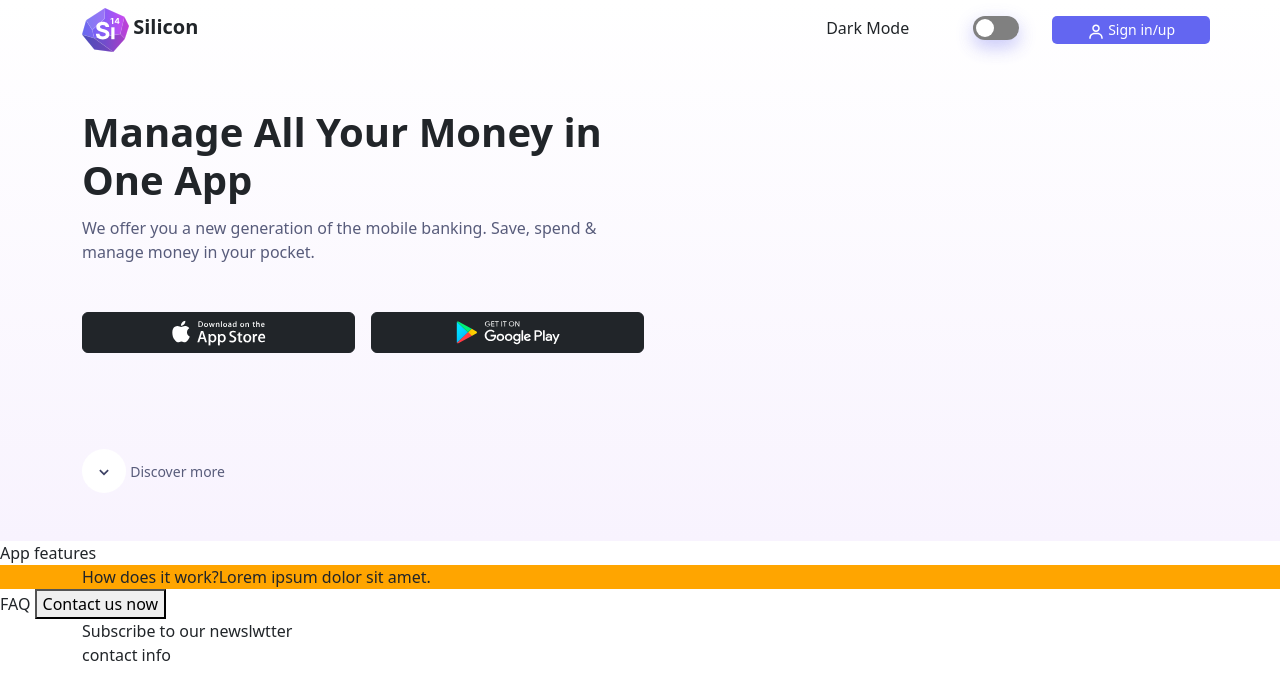
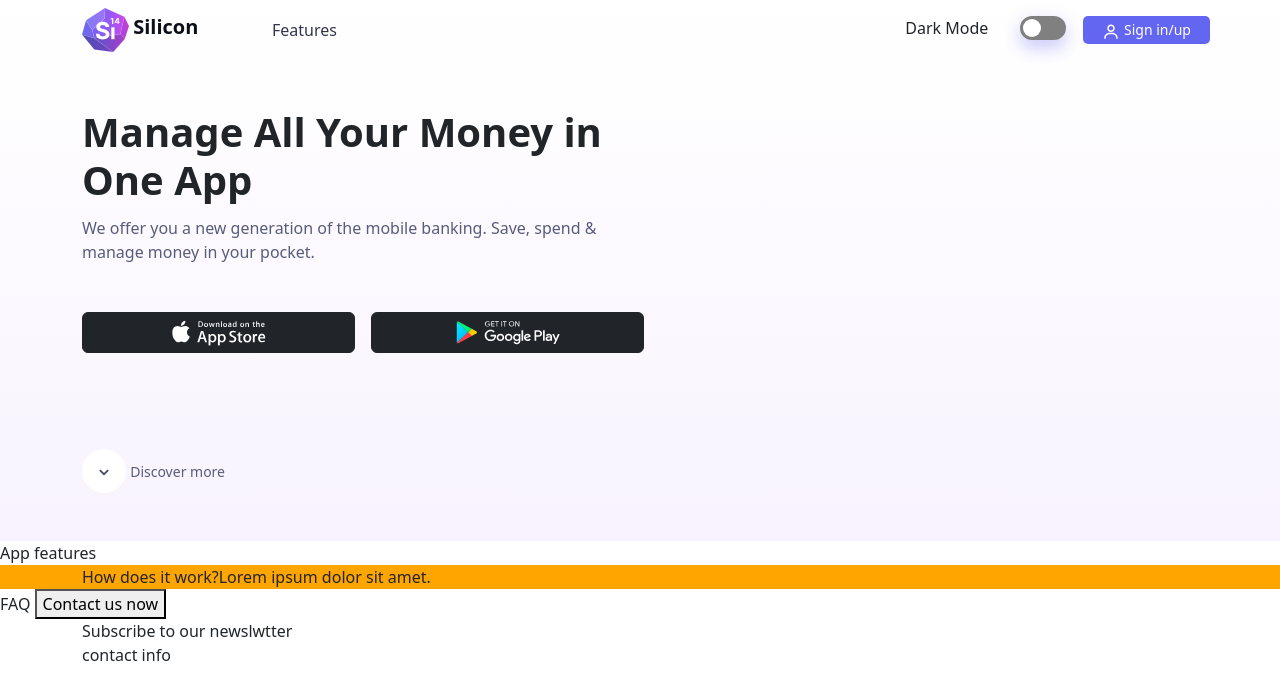
Before and after one commit to Monakhrsn/Silicon-Design, a website: page index.html in a window 1280 px wide. Drawn offline with Linux system fonts and the light colour scheme; files whose address does not match are found by name.

Commit message:
Implement feature link, visible on desktop and larger plus styling, logo is clickable now

```diff
--- a/index.html
+++ b/index.html
@@ -16,11 +16,14 @@
     <header class="main-header">
       <div class="container">
         <nav class="row align-items-center">
-          <div class="col-6 col-xl-2">
+          <a href="index.html" class="col-6 col-xl-2">
             <img class="logo" src="/images/logo.svg.svg" alt="Silicon" />
             <span class="logo-text">Silicon</span>
+          </a>
+          <div class="featurs-link d-none d-xl-block col-xl-2 ">
+            <a href="#">Features</a>
           </div>
-          <div class="col-6 col-xl-10">
+          <div class="col-6 col-xl-8">
             <div class="row justify-content-end">
               <span class="dark-mode-text col-4 col-xl-2 d-none d-md-block">Dark Mode</span>
               <div class="col-3 col-xl-1 form-check form-switch">
--- a/style.scss
+++ b/style.scss
@@ -6,6 +6,7 @@ $color-dark: #0B0F19;
 $color-primary: #6366F1;
 $color-gray: #9397AD;
 $color-darker-gray: #585C7B;
+$color-gray-800: #33354D;
 
 $tablet-size: 768px;
 $tablet-landscape-size: 992px;
@@ -23,9 +24,29 @@ body {
     nav {
       min-height: 60px;
 
+     a {
+      text-decoration: none;
+      cursor: pointer;
+
       .logo-text {
         font-weight: bolder;
         font-size: 1.25rem;
+        color: $color-dark;
+      }
+
+     }
+
+
+
+      .featurs-link {
+        a {
+          text-decoration: none;
+          color: $color-gray-800;
+
+          &:hover {
+            color: $color-primary;
+          }
+        }
       }
 
       .form-switch {
```
Also changed, not shown: style.css, 1 other file.
